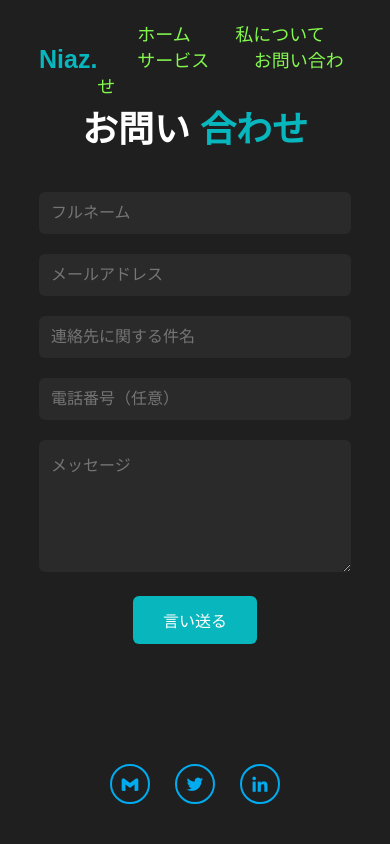
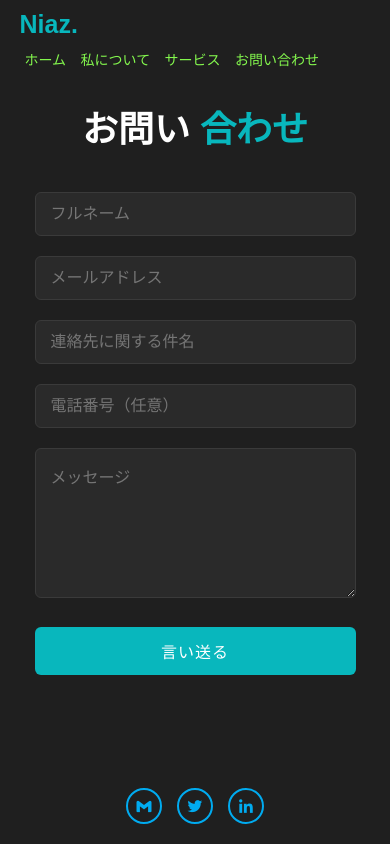
Before and after one commit to NIAZpy/portfolio-frontend-jp, a website: page Contact.html in a window 390 px wide. Drawn offline with nearby package versions, Linux system fonts and the light colour scheme.

Commit message:
Update 2.css

```diff
--- a/2.css
+++ b/2.css
@@ -154,9 +154,108 @@ body{
     border: 2x solid red;
 
 }
-/*contact*/
+/* Responsive Base Styles */
+@media screen and (max-width: 1200px) {
+    .contact {
+        padding: 80px 5%;
+    }
+}
+
+/* Tablet Styles */
+@media screen and (max-width: 768px) {
+    .header {
+        padding: 15px 5%;
+    }
+
+    .navbar a {
+        margin-left: 20px;
+        font-size: 16px;
+    }
+
+    .contact {
+        padding: 60px 5%;
+    }
+
+    .contact .heading {
+        font-size: 32px;
+        margin-bottom: 30px;
+    }
+
+    .input-box {
+        flex-direction: column;
+        gap: 15px;
+    }
+
+    .input-box input {
+        flex: 1 1 100%;
+        width: 100%;
+    }
+}
+
+/* Mobile Styles */
+@media screen and (max-width: 480px) {
+    .header {
+        padding: 10px 5%;
+        flex-direction: column;
+        align-items: flex-start;
+    }
+
+    .logo {
+        margin-bottom: 10px;
+    }
+
+    .navbar {
+        width: 100%;
+        justify-content: space-between;
+    }
+
+    .navbar a {
+        margin: 0 5px;
+        font-size: 14px;
+    }
+
+    .contact {
+        padding: 40px 5%;
+    }
+
+    .contact .heading {
+        font-size: 28px;
+        margin-bottom: 25px;
+    }
+
+    .input-box {
+        margin-bottom: 15px;
+    }
+
+    .input-box input,
+    .contact-form textarea {
+        font-size: 14px;
+        padding: 10px;
+    }
+
+    .btn {
+        padding: 10px 25px;
+        font-size: 15px;
+        width: 100%;
+    }
+
+    .home-sci {
+        bottom: 20px;
+        width: 100%;
+        justify-content: center;
+        gap: 15px;
+    }
+
+    .home-sci a {
+        width: 36px;
+        height: 36px;
+        font-size: 18px;
+    }
+}
+
+/* Contact Form Styles */
 .contact {
-    padding: 100px 10%;
+    padding: 100px 5%;
     background: #1f1f1f;
     color: #fff;
     text-align: center;
@@ -165,6 +264,7 @@ body{
 .contact .heading {
     font-size: 36px;
     margin-bottom: 40px;
+    color: #fff;
 }
 
 .contact .heading span {
@@ -174,6 +274,7 @@ body{
 .contact-form {
     max-width: 800px;
     margin: 0 auto;
+    padding: 0 15px;
 }
 
 .input-box {
@@ -184,40 +285,60 @@ body{
 }
 
 .input-box input {
-    flex: 1 1 45%;
-    padding: 12px;
-    border: none;
+    flex: 1 1 calc(50% - 10px);
+    min-width: 200px;
+    padding: 12px 15px;
+    border: 1px solid #3a3a3a;
     border-radius: 6px;
     background: #2a2a2a;
     color: #fff;
     font-size: 16px;
+    transition: border-color 0.3s;
+}
+
+.input-box input:focus,
+.contact-form textarea:focus {
+    outline: none;
+    border-color: #08b7bd;
 }
 
 .contact-form textarea {
     width: 100%;
-    padding: 12px;
-    border: none;
+    min-height: 150px;
+    padding: 15px;
+    border: 1px solid #3a3a3a;
     border-radius: 6px;
     background: #2a2a2a;
     color: #fff;
     font-size: 16px;
     resize: vertical;
-    margin-bottom: 20px;
+    margin-bottom: 25px;
+    transition: border-color 0.3s;
 }
 
 .btn {
-    padding: 12px 30px;
+    padding: 12px 35px;
     background-color: #08b7bd;
     color: #fff;
     border: none;
     border-radius: 6px;
     font-size: 16px;
+    font-weight: 500;
     cursor: pointer;
-    transition: background 0.3s;
+    transition: all 0.3s ease;
+    text-transform: uppercase;
+    letter-spacing: 1px;
 }
 
 .btn:hover {
     background-color: #0ac2c9;
+    transform: translateY(-2px);
+    box-shadow: 0 4px 15px rgba(8, 183, 189, 0.3);
+}
+
+.btn:active {
+    transform: translateY(0);
+    box-shadow: none;
 }
 /*about*/
 .about {
```
